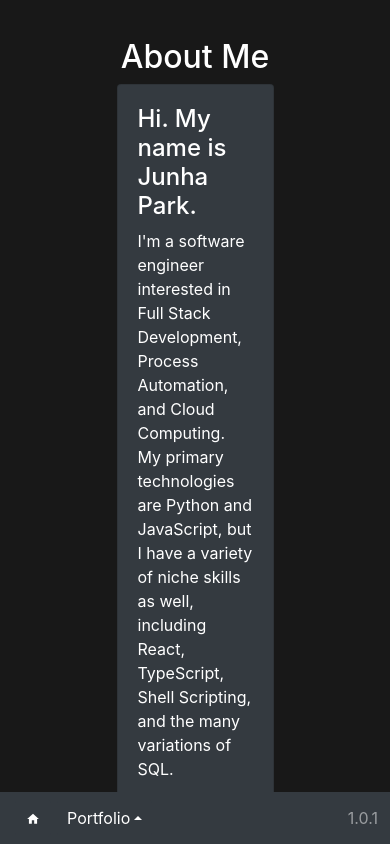
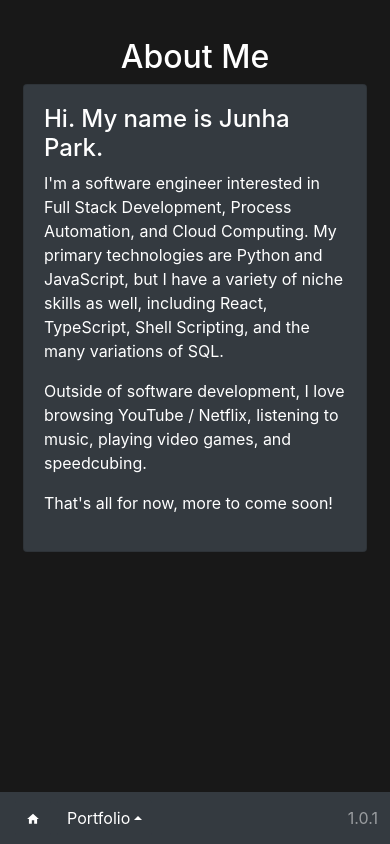
Before and after one commit to park-junha/junha.dev, a React (Create React App) app in the folder ui/: page / in a window 390 px wide. Both pictures are taken after a click on the button "About Me". Shown: the top 844 px of the page. Built offline with nearby package versions, Linux system fonts and the light colour scheme.

Commit message:
Fixed mobile sizing problems

```diff
--- a/ui/src/components/LandingPage.tsx
+++ b/ui/src/components/LandingPage.tsx
@@ -47,7 +47,7 @@ export default class LandingPage extends Component<Props> {
                   variant='secondary'
                   onClick={() => this.props.changeComponent('Experience')}
                 >
-                  Portfolio
+                  Experience
                 </Button>
               </div>
             </Col>
--- a/ui/src/components/Portfolio/AboutMe.tsx
+++ b/ui/src/components/Portfolio/AboutMe.tsx
@@ -10,10 +10,10 @@ export default class AboutMe extends Component {
   render (): JSX.Element {
     return (
       <div className='fadein page-padding'>
-        <Container>
+        <Container fluid>
           <Row>
             <Col />
-            <Col xs={6}>
+            <Col sm={10} md={8} lg={6}>
               <h2 className='centered-text'>About Me</h2>
               <Card
                 bg='dark'
--- a/ui/src/components/Portfolio/Experience.tsx
+++ b/ui/src/components/Portfolio/Experience.tsx
@@ -18,7 +18,7 @@ export default class Experience extends Component {
         <Container>
           <Row>
             <Col />
-            <Col xs={7}>
+            <Col sm={12} md={9} lg={7}>
               <h2 className='centered-text'>Professional Experience</h2>
               <Accordion defaultActiveKey='IO'>
                 <Card
```
